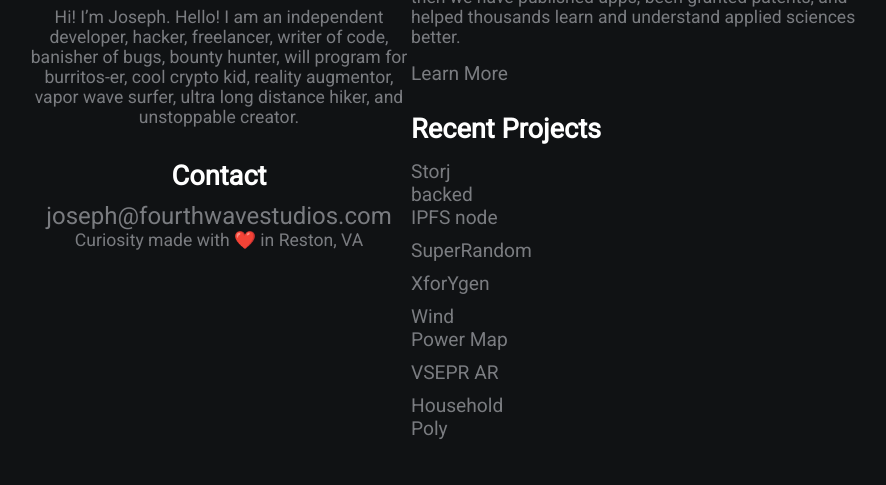
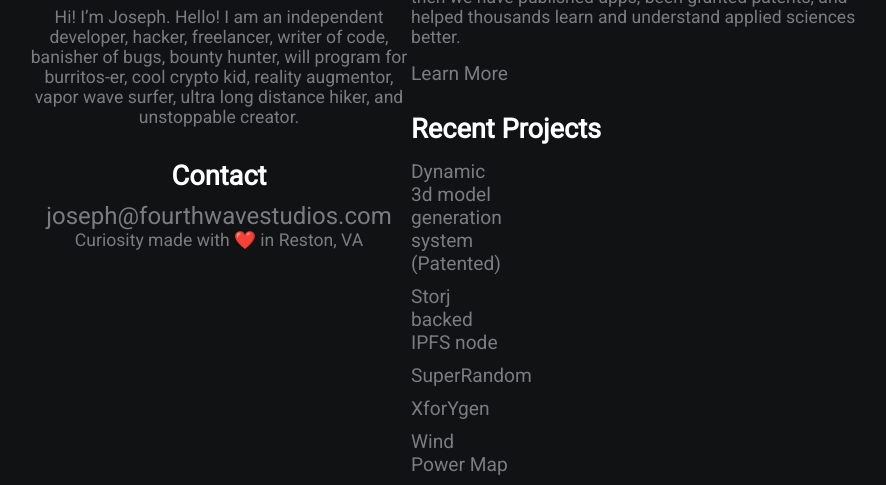
Before and after one commit to cupOJoseph/jschiarizzi.github.io, a plain HTML site: page index.html in a window 1280 px wide. Shown: the part 612-1097 px from the top of the page, without its empty margins (229-1115 px from the left). Drawn offline with Linux system fonts and the light colour scheme.

Commit message:
add patent link

```diff
--- a/index.html
+++ b/index.html
@@ -36,6 +36,7 @@
             <a href="https://fourthwavestudios.com">Learn More</a>
 
             <h2>Recent Projects</h2>
+            <a href="https://patents.google.com/patent/US10397555B2">Dynamic 3d model generation system (Patented)</a>
             <a href="https://github.com/jschiarizzi/Storj-IPFS-node">Storj backed IPFS node</a>
             <a href="https://www.npmjs.com/package/super-random-evm">SuperRandom</a>
             <a href="https://github.com/jschiarizzi/XforYgen">XforYgen</a>
```
